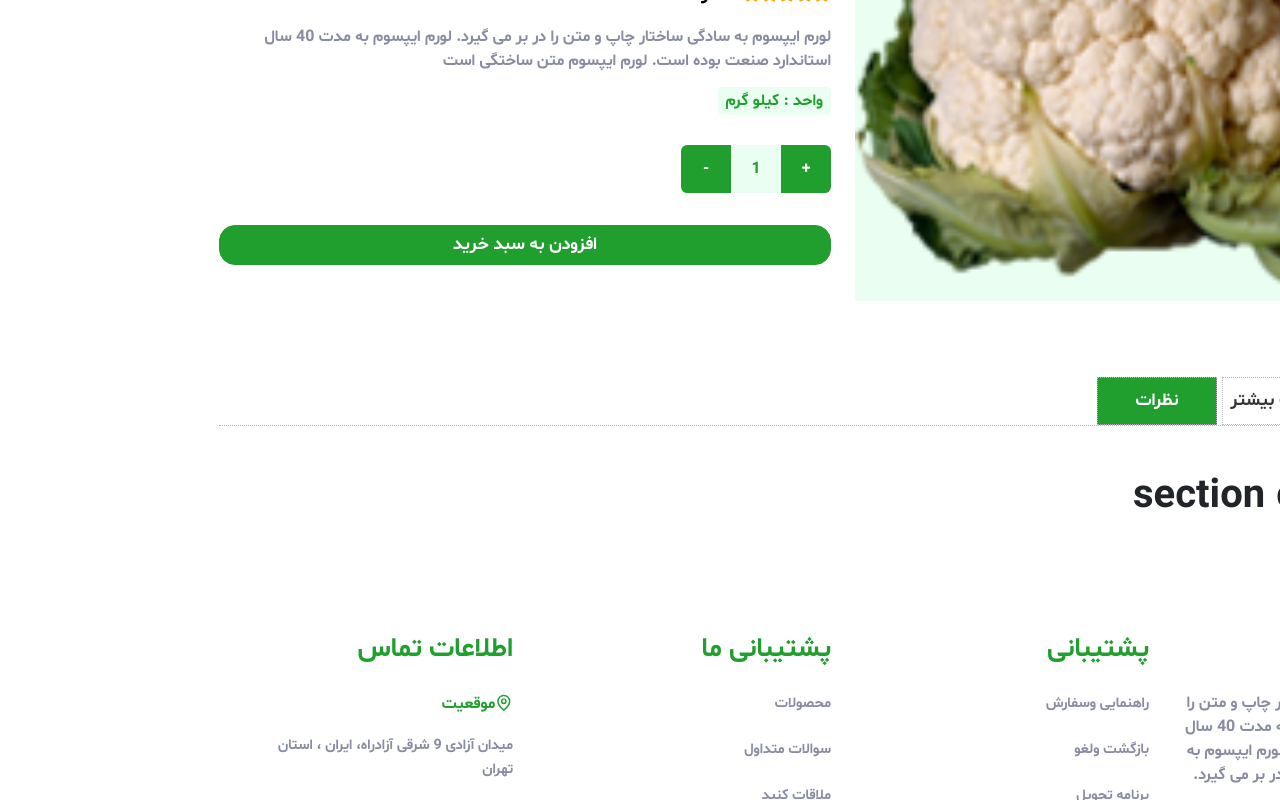
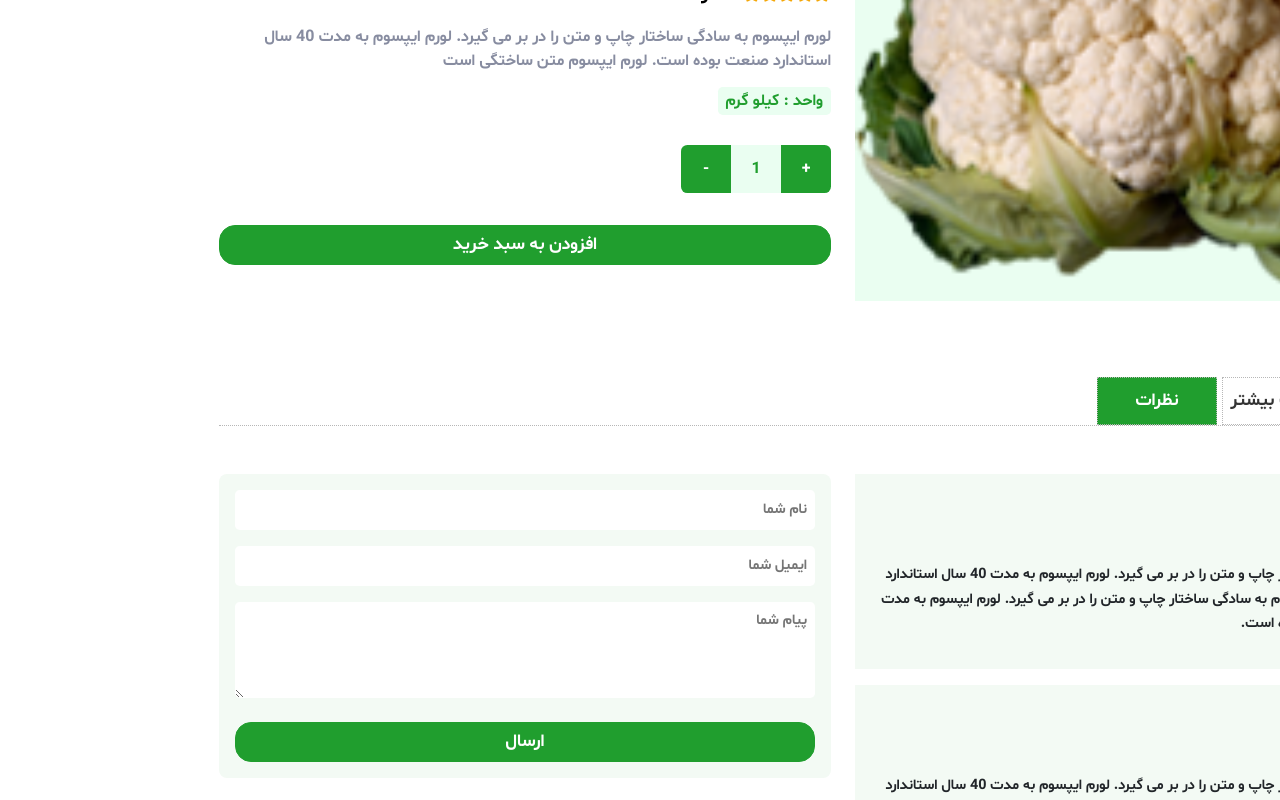
Before and after one commit to mohammadmehdidalvandii/TRIFLES-SHOP, a Next.js app: page /Shop/1 in a window 1280 px wide. Both pictures are taken after a click on the button "نظرات". Shown: the part 788-1588 px from the top of the page. Built offline with nearby package versions, Linux system fonts and the light colour scheme.

Commit message:
create tab comments for tabe-page

```diff
--- /dev/null
+++ b/src/components/module/CmCard/CmCard.js
@@ -0,0 +1,14 @@
+import React from 'react';
+import style from './CmCard.module.css';
+
+function CmCard() {
+  return (
+    <div className={style.commentCard}>
+    <h5 className={style.commentCard_userName}>محمدمهدی</h5>
+    <span className={style.commentCard_date}>1402/12/14</span>
+    <p className={style.commentCard_desc}>لورم ایپسوم به سادگی ساختار چاپ و متن را در بر می گیرد. لورم ایپسوم به مدت 40 سال استاندارد صنعت بوده است. لورم ایپسوم به سادگی ساختار چاپ و متن را در بر می گیرد. لورم ایپسوم به مدت 40 سال استاندارد صنعت بوده است.</p>
+</div>
+  )
+}
+
+export default CmCard
--- /dev/null
+++ b/src/components/module/CmCard/CmCard.module.css
@@ -0,0 +1,23 @@
+.commentCard{
+    display: block;
+    width: 100%;
+    background-color: var(--bgColor);
+    padding: 1rem;
+    margin-bottom: 1rem;
+}
+.commentCard_userName{
+    font-family: shabnam_bold;
+    font-size: 1.4rem;
+    color: var(--blackColor);
+}
+.commentCard_date{
+    display: block;
+    margin-block: 0.7rem  ;
+    color: var(--greenColor2);
+}
+.commentCard_desc{
+    display: block;
+    font-size: 0.9rem;
+    font-weight: 700;
+    line-height: 1.7;
+}
--- /dev/null
+++ b/src/components/template/shop/CommentForm/CommentForm.js
@@ -0,0 +1,15 @@
+import React from 'react';
+import style from './CommentForm.module.css';
+
+function CommentForm() {
+  return (
+    <div className={style.commentForm}>
+    <input type="text" className={style.commentForm_input}  placeholder='نام شما'/>
+    <input type="text" className={style.commentForm_input}  placeholder='ایمیل شما'/>
+    <textarea className={style.commentForm_text} placeholder='پیام شما'></textarea>
+    <button className={`${style.commentForm_btn} ${'button_black'}`}>ارسال</button>
+</div>
+  )
+}
+
+export default CommentForm
--- /dev/null
+++ b/src/components/template/shop/CommentForm/CommentForm.module.css
@@ -0,0 +1,36 @@
+.commentForm{
+    display: block;
+    width: 100%;
+    background-color: var(--bgColor);
+    padding: 1rem;
+    border-radius: 0.5rem;
+}
+.commentForm_input{
+    width: 100%;
+    height: 2.5rem;
+    outline: none;
+    border: none;
+    padding-right: 0.5rem;
+    font-size: 0.9rem;
+    font-weight: 700;
+    border-radius: 0.3rem;
+    margin-bottom: 1rem;
+
+}
+.commentForm_text{
+    width: 100%;
+    height: 6rem;
+    outline: none;
+    border: none;
+    padding: 0.5rem;
+    font-size: 0.9rem;
+    font-weight: 700;
+    border-radius: 0.3rem;
+    margin-bottom: 1rem;
+}
+.commentForm_btn{
+    display: flex;
+    align-items: center;
+    justify-content: center;
+    width: 100%;
+}
--- /dev/null
+++ b/src/components/template/shop/Comments/Comments.js
@@ -0,0 +1,24 @@
+import React from 'react';
+import style from './Comments.module.css';
+import CmCard from '@/components/module/CmCard/CmCard';
+import CommentForm from '../CommentForm/CommentForm';
+
+function Comments() {
+  return (
+    <section className={style.comments}>
+        <div className="row">
+            <div className="col-lg-6 col-md-12">
+               <CmCard/>
+               <CmCard/>
+               <CmCard/>
+               <CmCard/>
+            </div>
+            <div className="col-lg-6 col-md-12">
+                <CommentForm/>
+            </div>
+        </div>
+    </section>
+  )
+}
+
+export default Comments
--- /dev/null
+++ b/src/components/template/shop/Comments/Comments.module.css
@@ -0,0 +1,4 @@
+.comments{
+    display: block;
+    width: 100%;
+}
--- a/src/components/template/shop/Tabs/Tabs.js
+++ b/src/components/template/shop/Tabs/Tabs.js
@@ -3,6 +3,7 @@ import React, { useState } from 'react';
 import style from './Tabs.module.css';
 import Describe from '../Describe/Describe';
 import Info from '../info/info';
+import Comments from '../Comments/Comments';
 
 function Tabs() {
     const [tabMenu , setTabMenu] = useState('describe');
@@ -25,7 +26,7 @@ function Tabs() {
                 <div className="col-12">
                     {tabMenu === 'describe' && (<Describe/>)}
                     {tabMenu === 'info' && (<Info/>)}
-                    {tabMenu === 'comments' && (<h1> section comments </h1>)}
+                    {tabMenu === 'comments' && (<Comments/>)}
                 </div>
             </div>
         </div>
```
